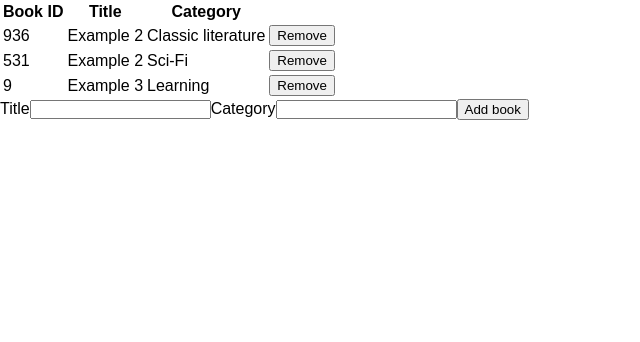
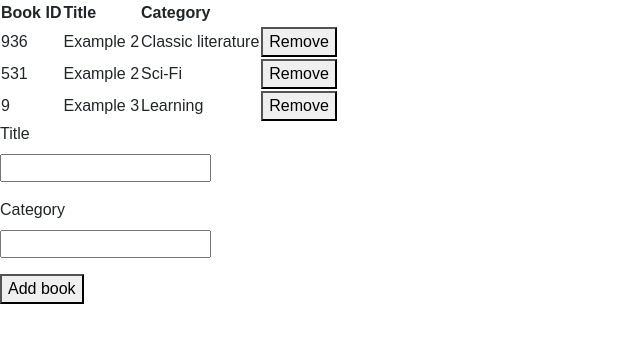
Before and after one commit to davidmrtz-dev/react-bookstore, a React (Create React App) app: page / in a window 1280 px wide. Shown: the top 342 px of the page, without its empty margins (0-640 px from the left). Built offline with nearby package versions, Linux system fonts and the light colour scheme; a web font is replaced by a local one.

Commit message:
Added validation to fiels, also reset te input values after creating a Book

```diff
--- a/package.json
+++ b/package.json
@@ -7,6 +7,7 @@
     "@testing-library/jest-dom": "^4.2.4",
     "@testing-library/react": "^9.3.2",
     "@testing-library/user-event": "^7.1.2",
+    "bootstrap": "^4.3.1",
     "prop-types": "^15.7.2",
     "react": "^16.13.1",
     "react-dom": "^16.13.1",
--- a/src/containers/BooksForm.js
+++ b/src/containers/BooksForm.js
@@ -1,3 +1,4 @@
+/* eslint-disable no-underscore-dangle */
 /* eslint-disable jsx-a11y/label-has-associated-control */
 import React, { useState } from 'react';
 import { connect } from 'react-redux';
@@ -20,6 +21,7 @@ const mapDispatchToProps = dispatch => ({
 });
 
 const BooksForm = ({ createBook }) => {
+  const [errors, setErrors] = useState({});
   const [book, setBook] = useState({
     id: Math.floor(Math.random() * 1000),
     title: '',
@@ -33,14 +35,35 @@ const BooksForm = ({ createBook }) => {
     });
   };
 
+  const formIsValid = () => {
+    const _errors = {};
+
+    if (!book.title) _errors.title = 'Title is required';
+    if (!book.category) _errors.category = 'Category is required';
+
+    setErrors(_errors);
+    return Object.keys(_errors).length === 0;
+  };
+
   const handleSubmit = event => {
     event.preventDefault();
+    if (!formIsValid()) return;
+
     createBook({ id: book.id, title: book.title, category: book.category });
+    book.title = '';
+    book.category = '';
   };
+
+  let wrapperClass = 'form-group';
+  if (errors.length > 0) {
+    wrapperClass += 'has-error';
+  }
 
   return (
     <>
+      <div className={wrapperClass}>
         <label htmlFor="title">Title</label>
+        <div className="field">
           <input
             type="text"
             name="title"
@@ -48,7 +71,15 @@ const BooksForm = ({ createBook }) => {
             value={book.title}
             onChange={handleChange}
           />
+        </div>
+        {errors.title && (
+          <div className="alert alert-danger">{errors.title}</div>
+        )}
+      </div>
+
+      <div className={wrapperClass}>
         <label htmlFor="category">Category</label>
+        <div className="field">
           <input
             name="category"
             list="category-list"
@@ -62,6 +93,11 @@ const BooksForm = ({ createBook }) => {
               </option>
             ))}
           </datalist>
+        </div>
+        {errors.category && (
+          <div className="alert alert-danger">{errors.category}</div>
+        )}
+      </div>
       <button type="submit" onClick={handleSubmit}>
         Add book
       </button>
--- a/src/index.js
+++ b/src/index.js
@@ -1,4 +1,5 @@
 /* eslint-disable import/no-extraneous-dependencies */
+import 'bootstrap/dist/css/bootstrap.min.css';
 import React from 'react';
 import ReactDOM from 'react-dom';
 import './index.css';
```
Also changed, not shown: 1 other file (tests, documents, lock files or other folders). Lines whose indentation alone changed are shown as unchanged.
